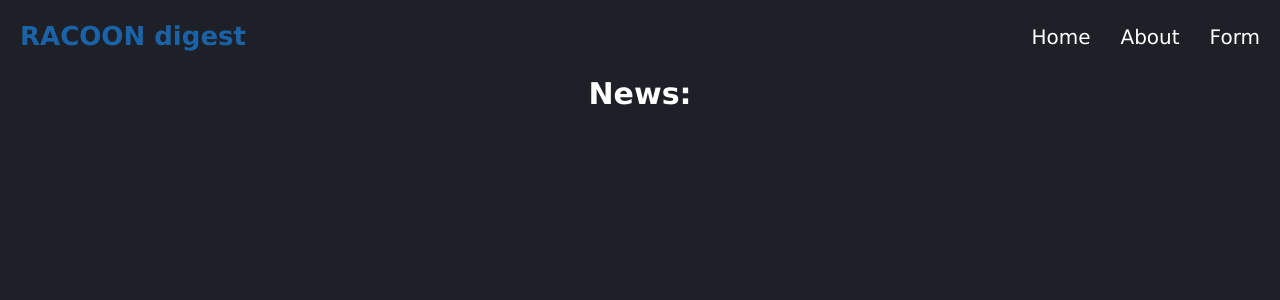
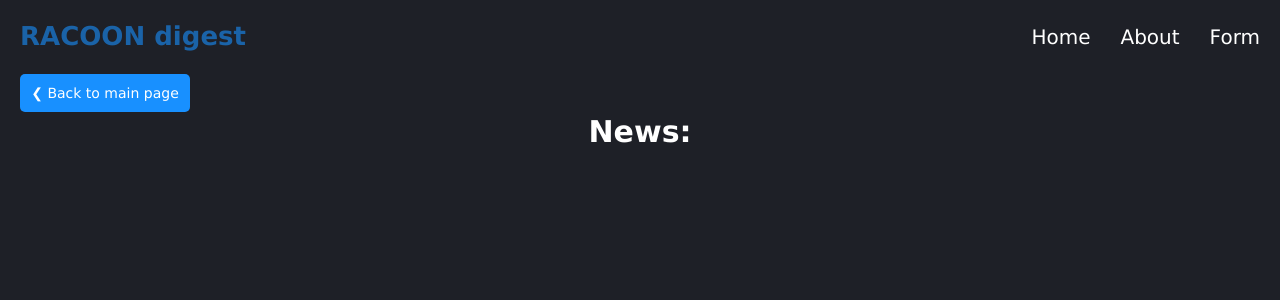
Before and after one commit to PesukarhuTG/react-news_api, a React (Create React App) app in the folder my-app/: page /news/1 in a window 1280 px wide. Shown: the top 300 px of the page. Built offline with nearby package versions, Linux system fonts and the light colour scheme.

Commit message:
feat: add button to back MainPage

```diff
--- a/my-app/src/pages/SinglePage.tsx
+++ b/my-app/src/pages/SinglePage.tsx
@@ -1,13 +1,16 @@
 import React from 'react';
 import styled from 'styled-components';
 import { Layout } from '../components';
+import { useNavigate } from 'react-router-dom';
 
 const SinglePage: React.FC = () => {
   const storedData = localStorage.getItem('newsItem') as string | null;
   const data = storedData ? JSON.parse(storedData) : '';
+  const navigate = useNavigate();
 
   return (
     <Layout>
+      <Button onClick={() => navigate('/', { replace: true })}>❮ Back to main page</Button>
       <Wrapper>
         <Title>News:</Title>
         {data && (
@@ -87,4 +90,20 @@ const LinkToFullNews = styled.a`
   text-align: center;
 `;
 
+const Button = styled.button`
+  display: block;
+  max-width: 170px;
+  width: 100%;
+  padding: 10px;
+  font-size: 14px;
+  border-radius: 5px;
+  background-color: var(--primary);
+  border: 0;
+  cursor: pointer;
+  transition: 0.3s;
+  &:hover {
+    opacity: 0.9;
+  }
+`;
+
 export default SinglePage;
```
